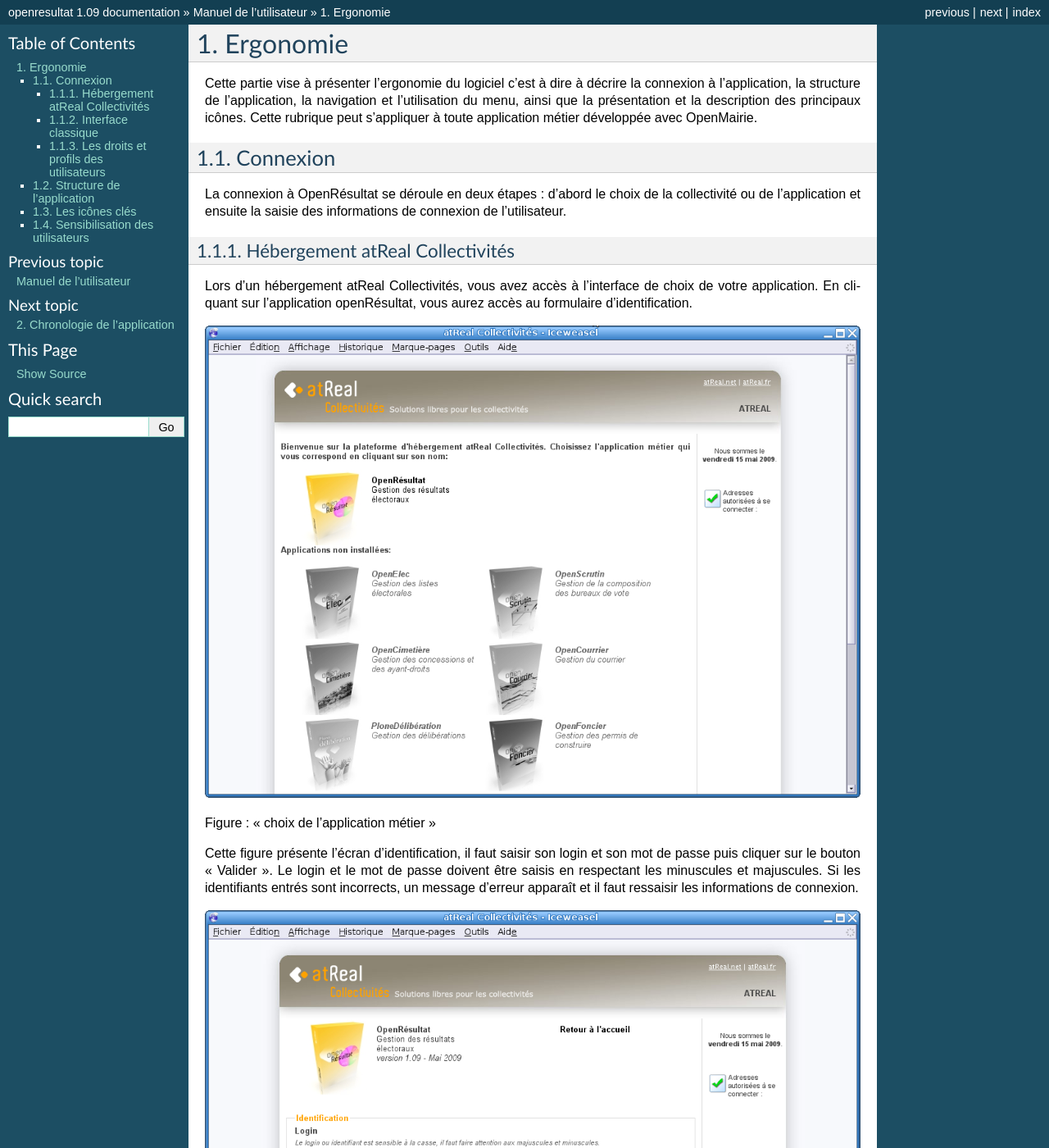
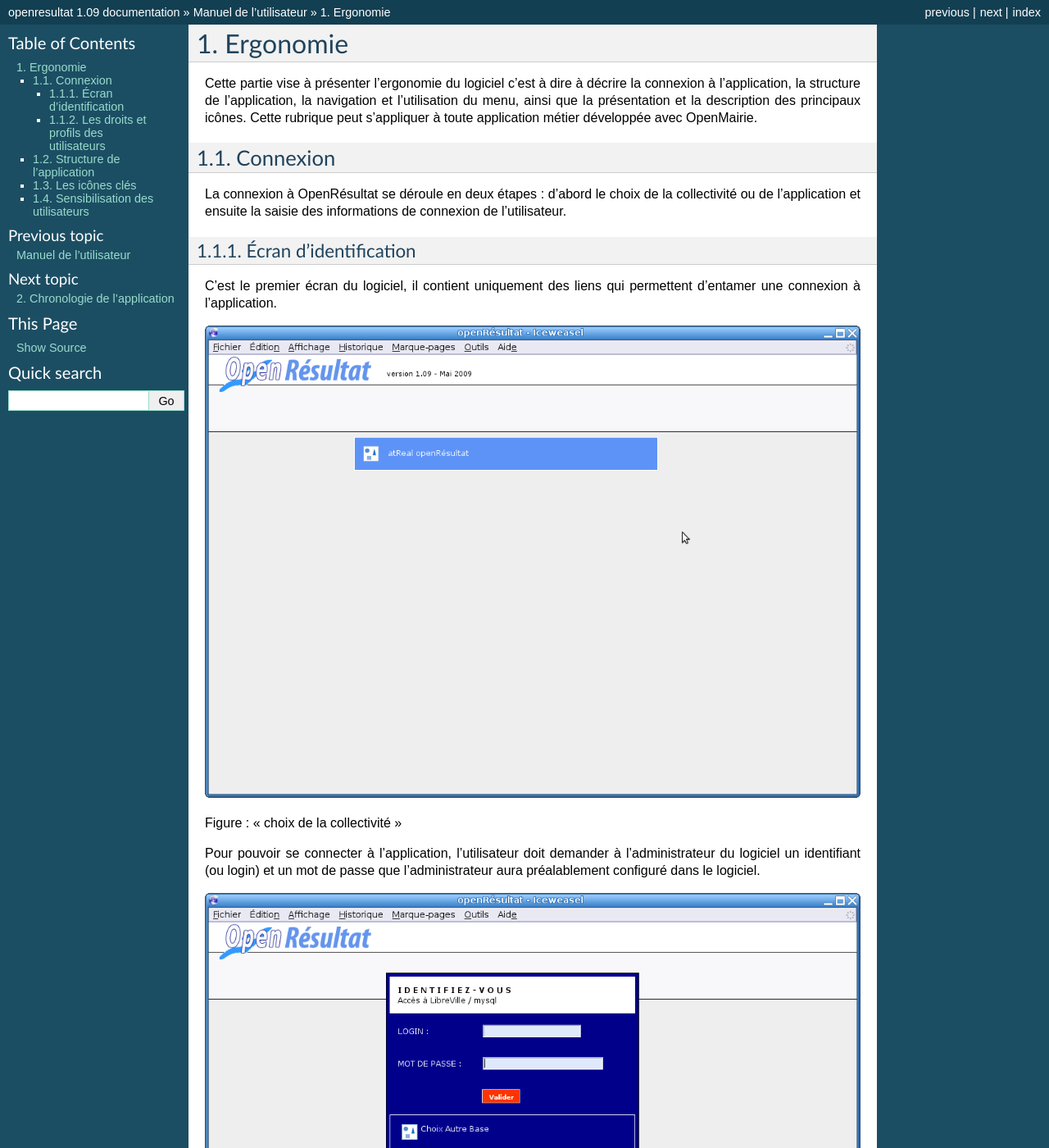
Before and after one commit to JSorelli/openresultat-documentation, a Sphinx documentation site: the page built from source/manuel_utilisateur/ergonomie.rst, in a window 1280 px wide and 1400 px high. Shown: the whole window at 82% size. Built offline with Sphinx 7.4.7, drawn with Linux system fonts in a browser that asks for light colours; some of the changed text lies outside the part shown.

Commit message:
Suppression de la page d'accueil atReal Collectivités

```diff
--- a/source/manuel_utilisateur/ergonomie.rst
+++ b/source/manuel_utilisateur/ergonomie.rst
@@ -14,28 +14,8 @@ Connexion
 La connexion à OpenRésultat se déroule en deux étapes : d'abord le choix de la collectivité ou de l'application et ensuite la saisie des informations de connexion de l'utilisateur.
 
 
-
-Hébergement atReal Collectivités
---------------------------------
-
-Lors d'un hébergement atReal Collectivités, vous avez accès à l'interface de choix de votre application.
-En cliquant sur l'application openRésultat, vous aurez accès au formulaire d'identification.
-
-|picture_11|
-
-Figure  : « choix de l'application métier »
-
-Cette figure présente l'écran d'identification, il faut saisir son login et son mot de passe puis cliquer sur le bouton « Valider ». Le login et le mot de passe doivent être saisis en respectant les minuscules et majuscules.
-Si les identifiants entrés sont incorrects, un message d'erreur apparaît et il faut ressaisir les informations de connexion.
-
-
-|picture_28|
-
-Figure  : « identification »
-
-
-Interface classique
--------------------
+Écran d'identification
+----------------------
 
 C'est le premier écran du logiciel, il contient uniquement des liens qui permettent d'entamer une connexion à l'application.
 
```
